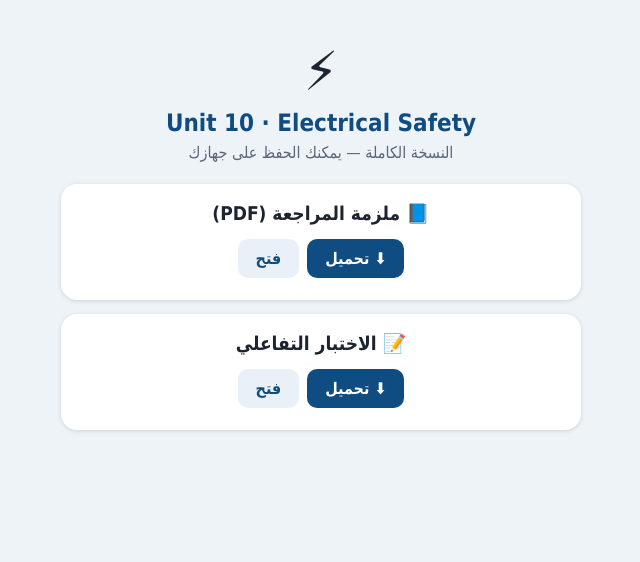
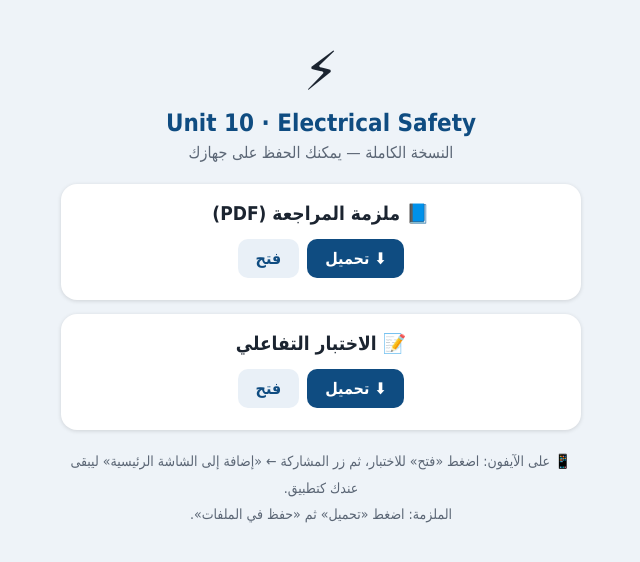
Before and after one commit to examkeyssupport-byte/examkeys-files, a plain HTML site: page u10f-246591254d8d/index.html in a window 1280 px wide. Shown: the whole page, without its empty margins (319-959 px from the left). Drawn offline with Linux system fonts and the light colour scheme.

Commit message:
Add files via upload

```diff
--- a/u10f-246591254d8d/index.html
+++ b/u10f-246591254d8d/index.html
@@ -9,4 +9,5 @@ a.o{background:#e9f0f7;color:#0f4c81}
 </style></head><body><div class="w"><div class="b">⚡</div><h1>Unit 10 · Electrical Safety</h1><p>النسخة الكاملة — يمكنك الحفظ على جهازك</p>
 <div class="c"><b>📘 ملزمة المراجعة (PDF)</b><a href="Unit10-Review-Booklet.pdf" download>⬇ تحميل</a><a class="o" href="Unit10-Review-Booklet.pdf">فتح</a></div>
 <div class="c"><b>📝 الاختبار التفاعلي</b><a href="Unit10-Practice-Quiz.html" download>⬇ تحميل</a><a class="o" href="Unit10-Practice-Quiz.html">فتح</a></div>
+<p style="font-size:14px;line-height:1.9;margin-top:18px">📱 على الآيفون: اضغط «فتح» للاختبار، ثم زر المشاركة ← «إضافة إلى الشاشة الرئيسية» ليبقى عندك كتطبيق.<br>الملزمة: اضغط «تحميل» ثم «حفظ في الملفات».</p>
 </div></body></html>
```
